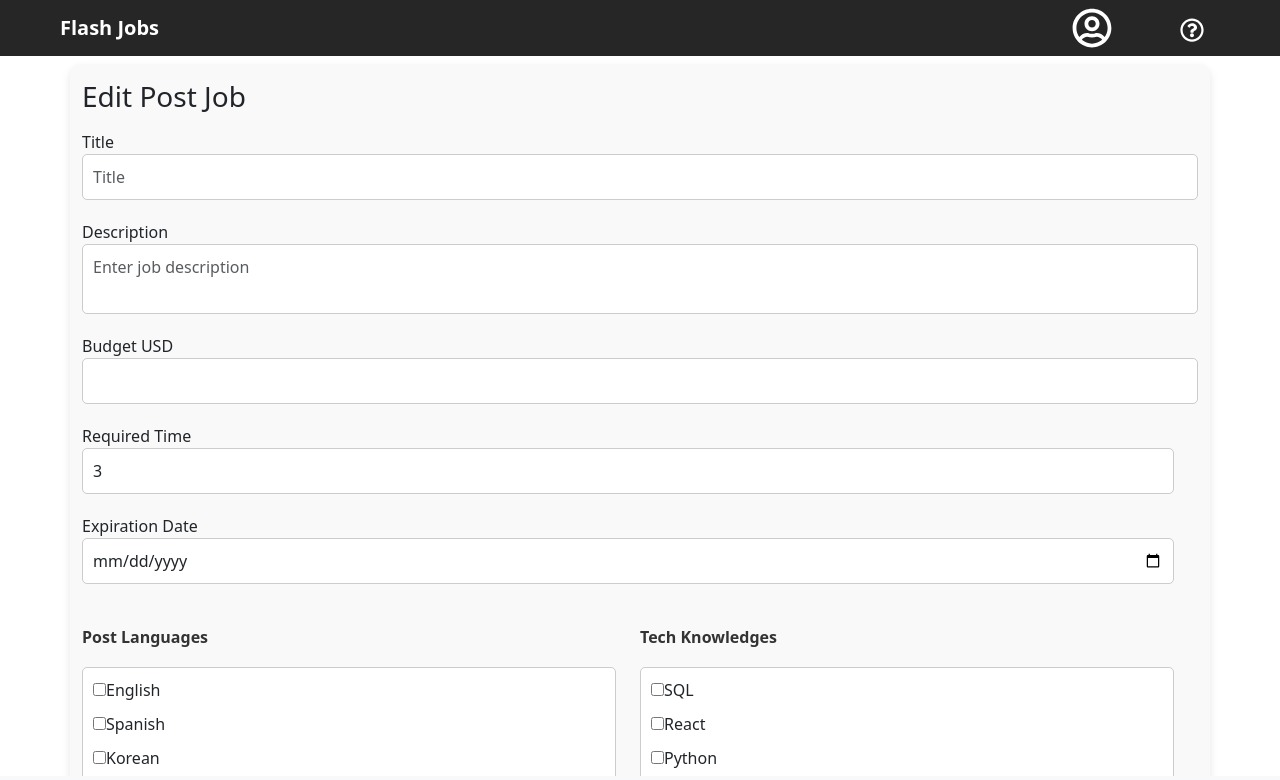
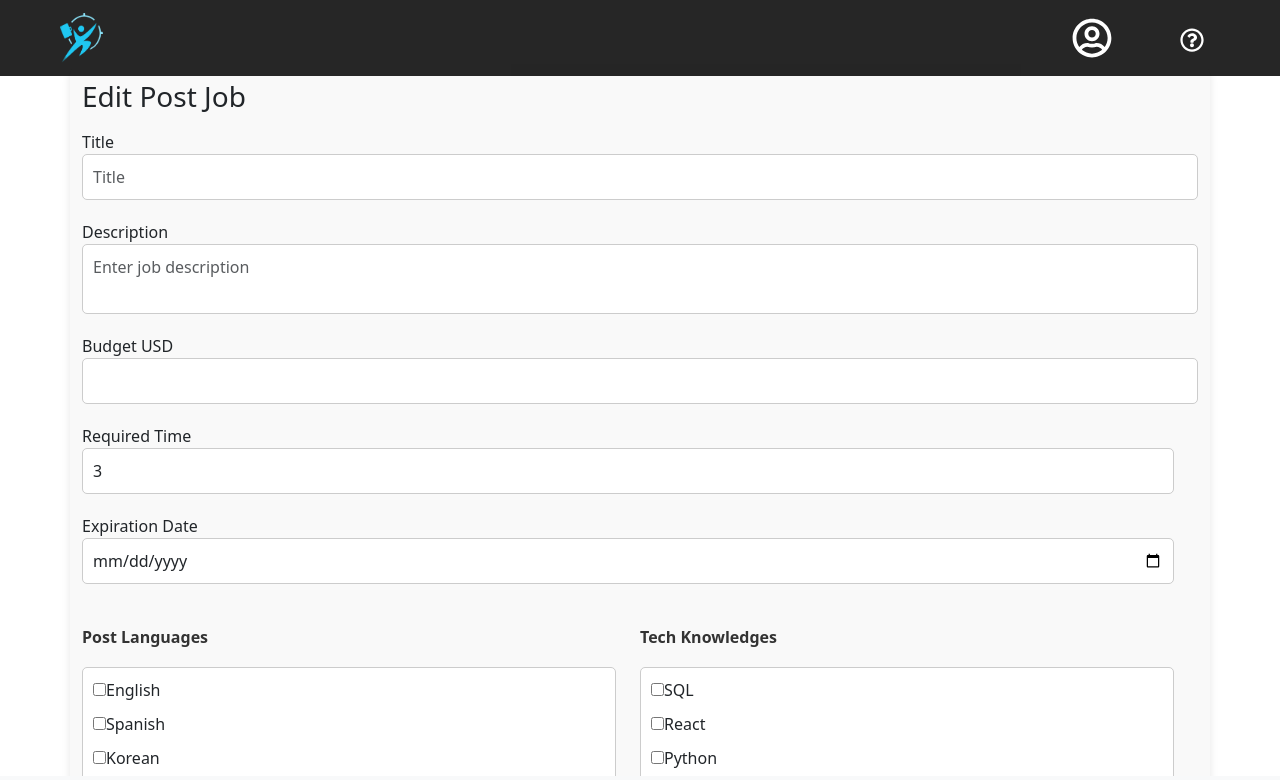
Before and after one commit to EliannyBello/flash-jobs-final-project, a React (Vite) app: page /post/1/edit in a window 1280 px wide. Shown: the top 780 px of the page. Built offline with nearby package versions, Linux system fonts and the light colour scheme; no server answers.

Commit message:
flash job icon improved

```diff
--- a/src/components/NavBar.jsx
+++ b/src/components/NavBar.jsx
@@ -2,7 +2,7 @@ import React, { useContext, useEffect, useState } from "react";
 import { Link } from "react-router-dom";
 import { Context } from "../context/GlobalContext";
 import UserDropDown from "./navbar/UserDropdown";
-import logo from '../page/img/flashjobs.png'
+import logo from '../page/img/flash_jobs_v1.png'
 import Notifications from "./navbar/Notifications";
 import { FaSearch, FaRegQuestionCircle, FaBars } from "react-icons/fa";
 import '../styles/NavBar.css'
@@ -27,7 +27,7 @@ const NavBar = () => {
         <div className="container-fluid d-flex justify-content-between">
 
             <div className="d-flex justify-content-between">
-                <Link className="navbar-brand nb-item mx-5" to='/' ><img src={logo} alt="" /></Link>
+                <Link className="navbar-brand nb-item mx-5" to='/' ><img className="navbar-logo" src={logo} alt="" /></Link>
                 {collapsed && <Testing />}
             </div>
             {collapsed && <UserDropDown collapsed={collapsed} />}
@@ -55,7 +55,7 @@ const NavBar = () => {
         <div className="container-fluid d-flex justify-content-between">
 
             <div className="d-flex justify-content-between">
-                <Link className="navbar-brand nb-item mx-5" to='/' >Flash Jobs</Link>
+                <Link className="navbar-brand nb-item mx-5" to='/' ><img className="navbar-logo" src={logo} alt="" /></Link>
                 {collapsed && <Testing />}
             </div>
             {collapsed && <UserDropDown collapsed={collapsed} />}
--- a/src/styles/NavBar.css
+++ b/src/styles/NavBar.css
@@ -121,7 +121,7 @@ img.user-avatar{
 }
 
 .navbar-brand img {
-    width: 90px;
-    height: 55px;
+    height: 50px;
+    width: auto;
     mask-image: radial-gradient(rgba(0, 0, 0, 1) 70%, rgba(0, 0, 0, 0) 100%);
 }
```
Also changed, not shown: src/page/img/flash_jobs_v1.png (added).
